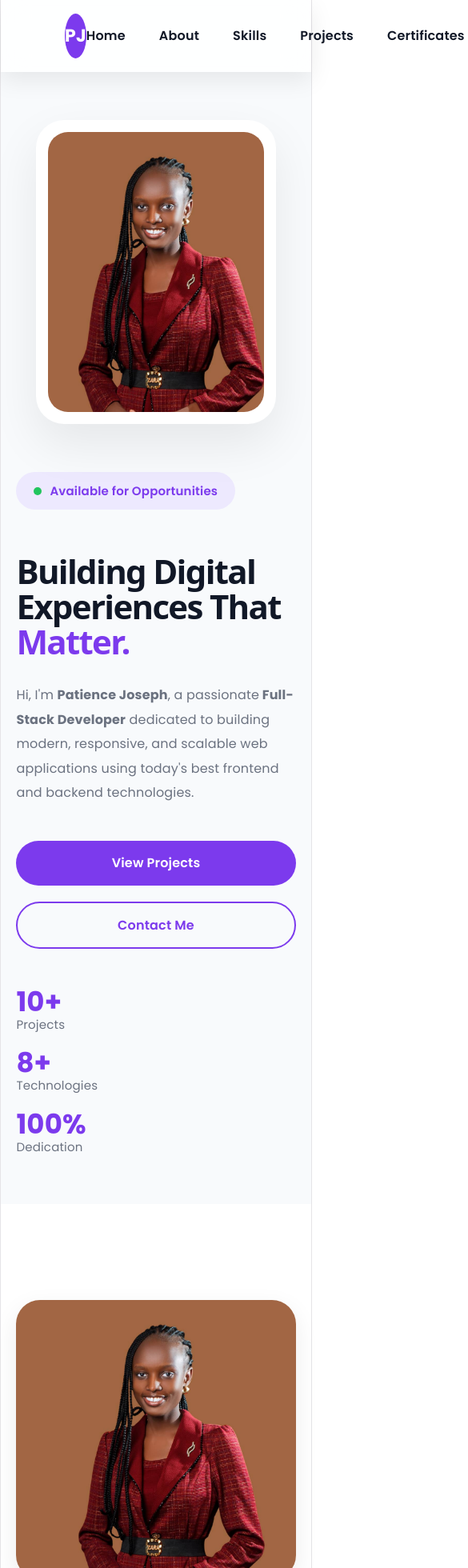
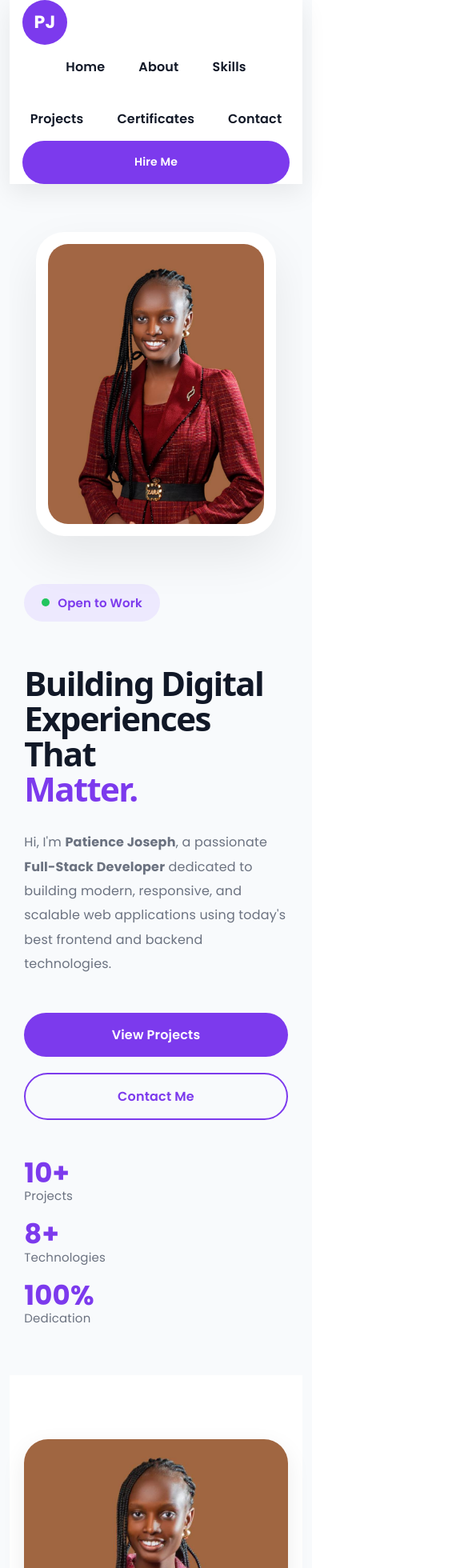
Before and after one commit to jpatience549-byte/portfolio, a React (Vite) app: page / in a window 390 px wide. Shown: the top 1960 px of the page at 80% size, 585 px wide, since content can reach past the window. Built offline with nearby package versions, Linux system fonts and the light colour scheme.

Commit message:
Update portfolio components and styles

```diff
--- a/src/components/About.css
+++ b/src/components/About.css
@@ -5,12 +5,14 @@
 
 .about-container {
   display: flex;
-  align-items: center;
-  gap: 90px;
+  align-items: flex-start;
+  gap: 40px;
 }
 
 .about-image {
-  flex: 1;
+  flex: 0 0 460px;
+  max-width: 460px;
+  margin-top: 40px;
 }
 
 .about-card {
@@ -18,11 +20,19 @@
   border-radius: 30px;
   overflow: hidden;
   box-shadow: var(--shadow);
+  width: 100%;
 }
 
-.about-card img {
+.about-card img,
+.about-img {
   width: 100%;
   display: block;
+  height: auto;
+}
+
+.about-img {
+  max-width: 460px;
+  margin: 0 auto;
 }
 
 .about-content {
@@ -112,8 +122,41 @@
     gap: 60px;
   }
 
+  .about-image {
+    flex: 1;
+    max-width: 100%;
+    margin-top: 0;
+  }
+
+  .about-card {
+    width: 100%;
+  }
+
+  .about-img {
+    max-width: 100%;
+  }
+
   .about-content h2 {
     font-size: 44px;
   }
 
 }
+
+@media (max-width: 768px) {
+  .about {
+    padding: 80px 0;
+  }
+
+  .about-container {
+    gap: 40px;
+  }
+
+  .about-content h2 {
+    font-size: 36px;
+  }
+
+  .about-content p {
+    font-size: 16px;
+    line-height: 1.85;
+  }
+}
--- a/src/components/About.jsx
+++ b/src/components/About.jsx
@@ -7,7 +7,7 @@ const About = () => {
 
         <div className="about-image">
           <div className="about-card">
-            <img src="/profile.jpg" alt="Patience Joseph" />
+            <img className="about-img" src="/logo.jpg" alt="Patience Joseph" />
           </div>
         </div>
 
--- a/src/components/Contact.jsx
+++ b/src/components/Contact.jsx
@@ -39,21 +39,13 @@ const Contact = () => {
           CONTACT
         </span>
 
-        <h2>Let's Build Something Together</h2>
-
-        <p className="section-description">
-          Whether you have a project, collaboration opportunity, or simply want
-          to connect, I'd love to hear from you. Feel free to reach out using
-          the form below.
-        </p>
-
         <div className="contact-container">
 
           <div className="contact-info">
 
             <div className="info-card">
               <h3>Email</h3>
-              <p>jpatience549@gmail.com</p>
+              <p>workwithpatience247@gmail.com</p>
             </div>
 
             <div className="info-card">
--- a/src/components/Hero.jsx
+++ b/src/components/Hero.jsx
@@ -12,7 +12,7 @@ const Hero = () => {
         <div className="hero-left">
           <div className="availability">
             <span className="status-dot"></span>
-            Available for Opportunities
+            Open to Work
           </div>
 
           <h1>
--- a/src/components/Navbar.css
+++ b/src/components/Navbar.css
@@ -10,12 +10,52 @@
   justify-content: space-between;
   align-items: center;
 
-  padding: 0 80px;
+  padding: 0 40px;
 
-  background: rgba(255, 255, 255, 0.85);
+  background: rgba(255, 255, 255, 0.95);
   backdrop-filter: blur(16px);
 
   box-shadow: var(--shadow);
+}
+
+@media (max-width: 992px) {
+  .navbar {
+    padding: 0 24px;
+    height: auto;
+    flex-wrap: wrap;
+    gap: 16px;
+  }
+
+  .nav-links {
+    flex-wrap: wrap;
+    justify-content: center;
+    gap: 18px;
+  }
+
+  .hire-btn {
+    width: 100%;
+    text-align: center;
+  }
+}
+
+@media (max-width: 768px) {
+  .navbar {
+    padding: 0 16px;
+  }
+
+  .nav-links {
+    gap: 14px;
+  }
+
+  .logo {
+    width: 48px;
+    height: 48px;
+  }
+
+  .hire-btn {
+    padding: 14px 18px;
+    font-size: 14px;
+  }
 }
 
 .logo {
--- a/src/components/Skills.css
+++ b/src/components/Skills.css
@@ -7,7 +7,7 @@
 
 .skills .section-tag {
   display: table;
-  margin: 0 auto 20px;
+  margin: 0 0 20px 0;
 
   background: #ede9fe;
   color: var(--primary);
@@ -24,7 +24,7 @@
 .skills h2 {
   font-size: 52px;
   color: var(--text);
-  text-align: center;
+  text-align: left;
   margin-bottom: 20px;
 }
 
@@ -32,9 +32,9 @@
 
 .section-description {
   max-width: 700px;
-  margin: 0 auto 60px;
+  margin: 0 0 60px 0;
 
-  text-align: center;
+  text-align: left;
 
   color: var(--text-light);
 
--- a/src/components/projects.css
+++ b/src/components/projects.css
@@ -25,7 +25,7 @@
   font-size: 52px;
   color: var(--text);
 
-  text-align: center;
+  text-align: left;
 
   margin-bottom: 20px;
 }
@@ -35,9 +35,9 @@
 .projects .section-description {
   max-width: 700px;
 
-  margin: 0 auto 60px;
+  margin: 0 0 60px 0;
 
-  text-align: center;
+  text-align: left;
 
   color: var(--text-light);
 
@@ -99,6 +99,7 @@
 
 .project-content {
   padding: 30px;
+  text-align: left;
 }
 
 .project-content h3 {
@@ -121,6 +122,7 @@
 
 .tech-stack {
   display: inline-block;
+  text-align: left;
 
   background: #ede9fe;
 
--- a/src/index.css
+++ b/src/index.css
@@ -55,15 +55,23 @@ body {
 }
 
 #root {
-  width: 1126px;
+  width: min(1126px, 100%);
   max-width: 100%;
   margin: 0 auto;
+  padding: 0 16px;
   text-align: center;
   border-inline: 1px solid var(--border);
   min-height: 100svh;
   display: flex;
   flex-direction: column;
   box-sizing: border-box;
+}
+
+@media (max-width: 768px) {
+  #root {
+    padding: 0 12px;
+    border-inline: none;
+  }
 }
 
 h1,
```
Also changed, not shown: public/logo.jpg.
